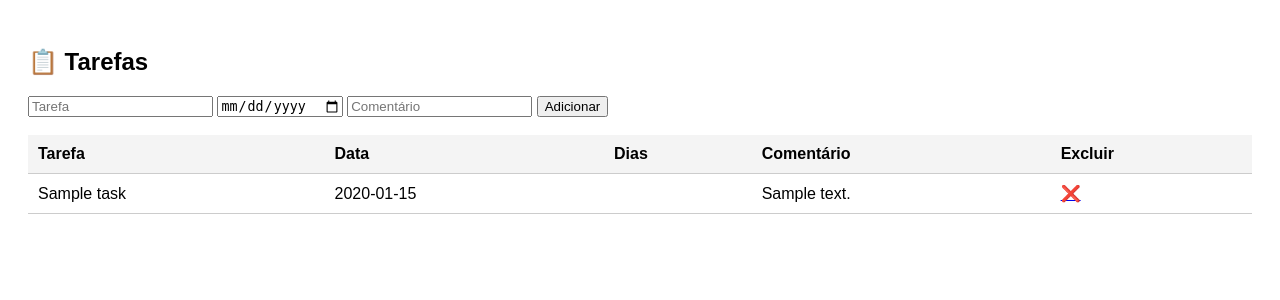
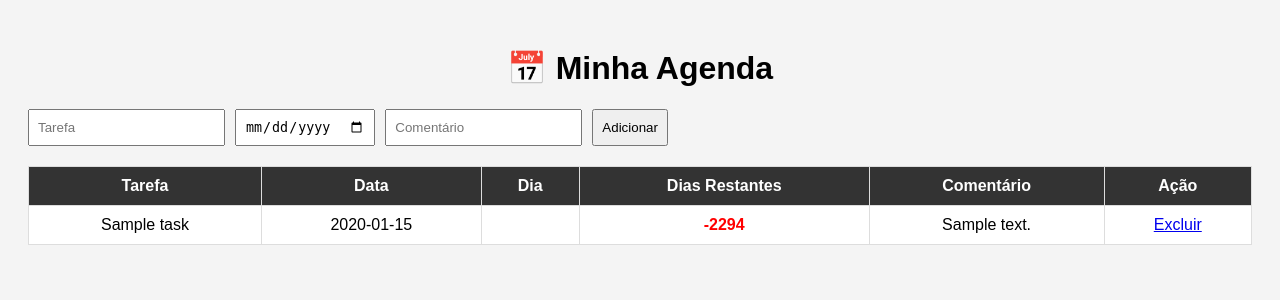
Before and after one commit to contadoralessandroalves/agenda-app, a Flask app: page / in a window 1280 px wide. Shown: the top 300 px of the page. Run offline with Flask 3, Linux system fonts and the light colour scheme; tables that the repository leaves empty hold one stand-in row (values such as "Sample post"); a database or web service that is not in the repository returns one stand-in record (values such as "Sample title"); some libraries are stand-ins or nearby versions.

Commit message:
Update index.html

```diff
--- a/templates/index.html
+++ b/templates/index.html
@@ -1,84 +1,133 @@
 <!DOCTYPE html>
-<html>
+<html lang="pt-br">
 <head>
+    <meta charset="UTF-8">
     <title>Agenda</title>
+
     <style>
         body {
             font-family: Arial;
             padding: 20px;
+            background: #f4f4f4;
+        }
+
+        h1 {
+            text-align: center;
+        }
+
+        form {
+            margin-bottom: 20px;
+            display: flex;
+            gap: 10px;
+            flex-wrap: wrap;
+        }
+
+        input, button {
+            padding: 8px;
         }
 
         table {
             width: 100%;
+            background: white;
             border-collapse: collapse;
         }
 
         th, td {
-            border-bottom: 1px solid #ccc;
             padding: 10px;
-            text-align: left;
+            border: 1px solid #ddd;
+            text-align: center;
         }
 
         th {
-            background: #f4f4f4;
+            background: #333;
+            color: white;
         }
 
-        .late { color: red; }
-        .soon { color: orange; }
-        .ok { color: green; }
+        .negativo {
+            color: red;
+            font-weight: bold;
+        }
     </style>
 </head>
 <body>
 
-<h2>📋 Tarefas</h2>
+<h1>📅 Minha Agenda</h1>
 
-<form action="/add" method="post">
+<form action="/add" method="POST">
     <input type="text" name="task" placeholder="Tarefa" required>
     <input type="date" name="date">
     <input type="text" name="comment" placeholder="Comentário">
     <button type="submit">Adicionar</button>
 </form>
 
-<br>
-
 <table>
     <tr>
         <th>Tarefa</th>
         <th>Data</th>
-        <th>Dias</th>
+        <th>Dia</th>
+        <th>Dias Restantes</th>
         <th>Comentário</th>
-        <th>Excluir</th>
+        <th>Ação</th>
     </tr>
 
-    {% for t in tasks %}
+    {% for task in tasks %}
     <tr>
-        <td>{{ t[1][:40] }}</td>
+        <td>{{ task[1] }}</td>
+        <td>{{ task[2] }}</td>
+        <td>{{ task[4] }}</td>
+
+        <td class="dias-restantes" data-date="{{ task[2] }}">
+            {{ task[3] }}
+        </td>
+
+        <td>{{ task[5] }}</td>
 
         <td>
-            {{ t[2] }} <br>
-            <small>{{ t[4] }}</small>
-        </td>
-
-        <td>
-            {% if t[3] is not none %}
-                {% if t[3] < 0 %}
-                    <span class="late">{{ t[3] }} dias</span>
-                {% elif t[3] <= 3 %}
-                    <span class="soon">{{ t[3] }} dias</span>
-                {% else %}
-                    <span class="ok">{{ t[3] }} dias</span>
-                {% endif %}
-            {% endif %}
-        </td>
-
-        <td>{{ t[5][:80] }}</td>
-
-        <td>
-            <a href="/delete/{{ t[0] }}">❌</a>
+            <a href="/delete/{{ task[0] }}">Excluir</a>
         </td>
     </tr>
     {% endfor %}
 </table>
 
+<script>
+function calcularDiasRestantes(dataStr) {
+    if (!dataStr) return "";
+
+    const hoje = new Date();
+    const data = new Date(dataStr);
+
+    hoje.setHours(0,0,0,0);
+    data.setHours(0,0,0,0);
+
+    const diff = Math.ceil((data - hoje) / (1000 * 60 * 60 * 24)) + 1;
+
+    return diff;
+}
+
+function atualizarDias() {
+    document.querySelectorAll(".dias-restantes").forEach(el => {
+        const data = el.dataset.date;
+
+        if (data) {
+            const dias = calcularDiasRestantes(data);
+
+            el.innerText = dias;
+
+            if (dias < 0) {
+                el.classList.add("negativo");
+            } else {
+                el.classList.remove("negativo");
+            }
+        }
+    });
+}
+
+// roda ao abrir
+atualizarDias();
+
+// atualiza sozinho
+setInterval(atualizarDias, 60000);
+</script>
+
 </body>
 </html>
```
